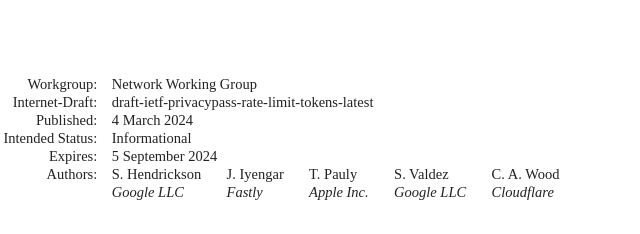
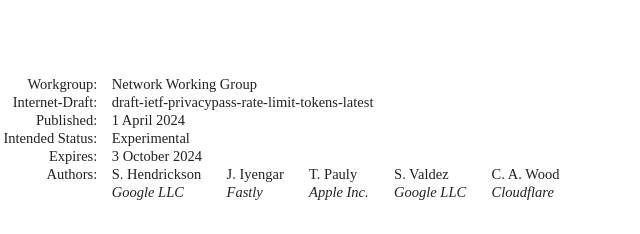
Before and after one commit to ietf-wg-privacypass/draft-ietf-privacypass-rate-limit-tokens, a plain HTML site: page draft-ietf-privacypass-rate-limit-tokens.html in a window 1280 px wide. Shown: the top 234 px of the page, 136-776 px from the left. Drawn offline with Linux system fonts and the light colour scheme; a web font is replaced by a local one.

Commit message:
Script updating gh-pages from b987902. [ci skip]

```diff
--- a/draft-ietf-privacypass-rate-limit-tokens.html
+++ b/draft-ietf-privacypass-rate-limit-tokens.html
@@ -16,11 +16,11 @@ that allows for tokens to be rate-limited on a per-origin basis. This
 enables origins to use tokens for use cases that need to restrict access
 from anonymous clients.
     " name="description">
-<meta content="xml2rfc 3.20.0" name="generator">
+<meta content="xml2rfc 3.20.1" name="generator">
 <meta content="Internet-Draft" name="keyword">
 <meta content="draft-ietf-privacypass-rate-limit-tokens-latest" name="ietf.draft">
 <!-- Generator version information:
-  xml2rfc 3.20.0
+  xml2rfc 3.20.1
     Python 3.11.8
     ConfigArgParse 1.7
     google-i18n-address 3.1.0
@@ -1032,11 +1032,11 @@ svg :is([fill="white"], [fill^="#fff"]) {
 <thead><tr>
 <td class="left">Internet-Draft</td>
 <td class="center">Rate-Limited Tokens</td>
-<td class="right">March 2024</td>
+<td class="right">April 2024</td>
 </tr></thead>
 <tfoot><tr>
 <td class="left">Hendrickson, et al.</td>
-<td class="center">Expires 5 September 2024</td>
+<td class="center">Expires 3 October 2024</td>
 <td class="right">[Page]</td>
 </tr></tfoot>
 </table>
@@ -1049,12 +1049,12 @@ svg :is([fill="white"], [fill^="#fff"]) {
 <dd class="internet-draft">draft-ietf-privacypass-rate-limit-tokens-latest</dd>
 <dt class="label-published">Published:</dt>
 <dd class="published">
-<time datetime="2024-03-04" class="published">4 March 2024</time>
+<time datetime="2024-04-01" class="published">1 April 2024</time>
     </dd>
 <dt class="label-intended-status">Intended Status:</dt>
-<dd class="intended-status">Informational</dd>
+<dd class="intended-status">Experimental</dd>
 <dt class="label-expires">Expires:</dt>
-<dd class="expires"><time datetime="2024-09-05">5 September 2024</time></dd>
+<dd class="expires"><time datetime="2024-10-03">3 October 2024</time></dd>
 <dt class="label-authors">Authors:</dt>
 <dd class="authors">
 <div class="author">
@@ -1118,7 +1118,7 @@ from anonymous clients.<a href="#section-abstract-1" class="pilcrow">¶</a></p>
         time. It is inappropriate to use Internet-Drafts as reference
         material or to cite them other than as "work in progress."<a href="#section-boilerplate.1-3" class="pilcrow">¶</a></p>
 <p id="section-boilerplate.1-4">
-        This Internet-Draft will expire on 5 September 2024.<a href="#section-boilerplate.1-4" class="pilcrow">¶</a></p>
+        This Internet-Draft will expire on 3 October 2024.<a href="#section-boilerplate.1-4" class="pilcrow">¶</a></p>
 </section>
 </div>
 <div id="copyright">
```
Also changed, not shown: index.html (+2 -2 lines), draft-ietf-privacypass-rate-limit-tokens.txt.
